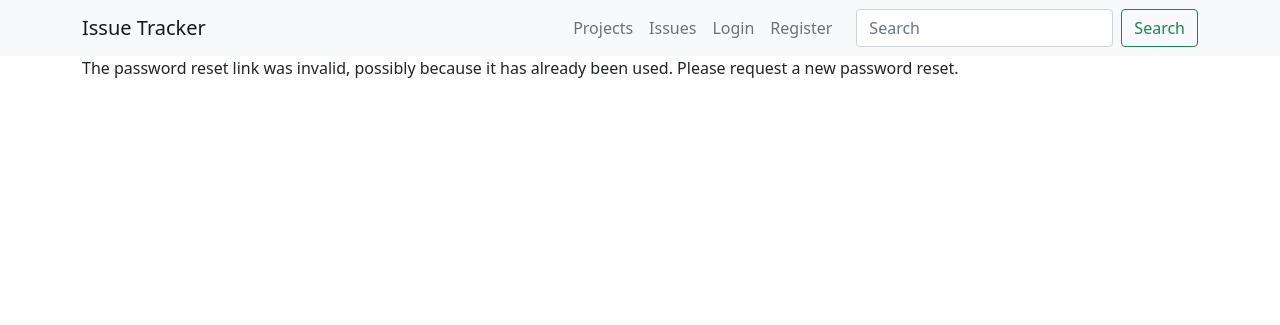
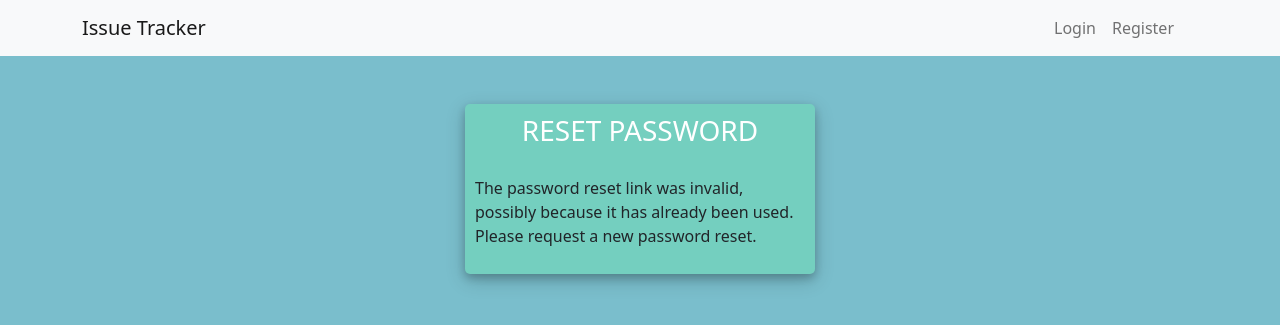
Before and after one commit to lidpwnz/issue_tracker, a Django app: page /reset/1/1/ in a window 1280 px wide. Shown: the top 325 px of the page. Run offline with Django 3.2, Linux system fonts and the light colour scheme; parts of the project's set-up code (start-up, migrations or seed data) failed here and were passed over; some libraries are stand-ins or nearby versions.

Commit message:
Стилизовал страницы связанные со входом

```diff
--- a/accounts/templates/accounts_base.html
+++ b/accounts/templates/accounts_base.html
@@ -14,9 +14,20 @@
 <body class="login_block">
 {% include 'partials/navigation.html' with next_url=next_url %}
 <div class="mt-5">
-    {% block content %}
+    <div class="d-flex justify-content-center h-100">
+        <div class="user_card">
+            <div class="d-flex justify-content-center">
+                {% block title %}
 
-    {% endblock %}
+                {% endblock %}
+            </div>
+            <div class="d-flex justify-content-center form_container">
+                {% block content %}
+
+                {% endblock %}
+            </div>
+        </div>
+    </div>
 </div>
 </body>
 </html>
--- a/accounts/templates/registration/password_reset_confirm.html
+++ b/accounts/templates/registration/password_reset_confirm.html
@@ -1,29 +1,50 @@
-{% extends "base.html" %}
+{% extends "accounts_base.html" %}
 {% load i18n static %}
 
-
+{% block title %}
+    <h3 id="form-title" class="text-uppercase">{% translate 'reset password' %}</h3>
+{% endblock %}
 {% block content %}
 
     {% if validlink %}
 
-<p>{% translate "Please enter your new password twice so we can verify you typed it in correctly." %}</p>
+        <div class="d-flex flex-column align-items-center justify-content-center">
+            <p class="text-center">{% translate "Please enter your new password twice so we can verify you typed it in correctly." %}</p>
 
-<form method="post">{% csrf_token %}
-<fieldset class="module aligned">
+            <form method="post">
+                {% csrf_token %}
+                <fieldset class="module aligned d-flex align-items-center justify-content-center flex-column">
                     <input class="hidden" autocomplete="username" value="{{ form.user.get_username }}">
-    <div class="form-row field-password1">
                     {{ form.new_password1.errors }}
-        <label for="id_new_password1">{% translate 'New password:' %}</label>
-        {{ form.new_password1 }}
+
+                    <div class="input-group mb-3 justify-content-center">
+                        <div class="input-group-append">
+                            <span class="input-group-text"><i class="fas fa-key"></i></span>
                         </div>
-    <div class="form-row field-password2">
+                        <label>
+                            <input type="password" name="{{ form.new_password1.name }}"
+                                   class="form-control" placeholder="{% translate 'New password' %}">
+                        </label>
+                    </div>
                     {{ form.new_password2.errors }}
-        <label for="id_new_password2">{% translate 'Confirm password:' %}</label>
-        {{ form.new_password2 }}
+
+                    <div class="input-group mb-3 justify-content-center">
+                        <div class="input-group-append">
+                            <span class="input-group-text"><i class="fas fa-key"></i></span>
                         </div>
-    <input type="submit" value="{% translate 'Change my password' %}">
+                        <label>
+                            <input id="id_new_password2" type="password" name="{{ form.new_password2.name }}"
+                                   class="form-control" placeholder="{% translate 'Confirm password' %}">
+                        </label>
+                    </div>
+
+                    <div>
+                        <input type="submit" value="{% translate 'Change my password' %}"
+                               class="btn btn-success w-100">
+                    </div>
                 </fieldset>
             </form>
+        </div>
 
     {% else %}
 
--- a/accounts/templates/user/change_password.html
+++ b/accounts/templates/user/change_password.html
@@ -2,6 +2,7 @@
 
 {% block content %}
     <div class="container">
+        {% include 'partials/back_button.html' %}
         <form action="{% url 'acc:change_password' user_obj.pk %}" method="post">
             {% include 'partials/form.html' %}
         </form>
--- a/accounts/templates/user/detail.html
+++ b/accounts/templates/user/detail.html
@@ -4,10 +4,10 @@
     <div class="row">
         <div class="col-3 mt-2">
             {% if user_obj.profile.avatar %}
-                <img class="avatar w-100" src="{{ user_obj.profile.avatar.url }}"  height="250" alt="user picture">
+                <img class="avatar w-100" src="{{ user_obj.profile.avatar.url }}" height="250" alt="user picture">
             {% endif %}
             <a class="btn btn-primary w-100" href="{% url 'acc:user_update' user_obj.pk %}">Edit</a>
-
+            <a class="btn btn-primary w-100 mt-2" href="{% url 'acc:change_password' user_obj.pk %}">Change Password</a>
         </div>
         <div class="col-9">
             <h1>{{ user_obj.username }}'s page</h1>
--- a/accounts/templates/user/update.html
+++ b/accounts/templates/user/update.html
@@ -1,9 +1,7 @@
 {% extends 'base.html' %}
 
 {% block content %}
-    <a href="{{ request.META.HTTP_REFERER }}">Back</a>
-    <a href="{% url 'acc:change_password' user_obj.pk %}">Change password</a>
-
+    <div class="mt-3">{% include 'partials/back_button.html' %}</div>
     <h1>Update profile</h1>
     <form action="{% url 'acc:user_update' user_obj.pk %}" method="post" enctype="multipart/form-data">
         {% csrf_token %}
--- /dev/null
+++ b/templates/partials/back_button.html
@@ -0,0 +1,3 @@
+<a href="{% if back_url %}{{ back_url }}{% else %}{% url 'acc:profile' user_obj.pk %}{% endif %}" class="btn btn-warning mb-3">
+    <i class="fas fa-arrow-circle-left"></i> {{ btn_text | default:'Back' }}
+</a>
--- a/templates/partials/navigation.html
+++ b/templates/partials/navigation.html
@@ -19,12 +19,14 @@
                     </li>
                 {% endif %}
 
+                {% if user.is_authenticated %}
                     <li class="nav-item">
                         <a class="nav-link" href="{% url 'projects:projects_list' %}">Projects</a>
                     </li>
                     <li class="nav-item">
                         <a class="nav-link" aria-current="page" href="{% url 'issues:issues_list' %}">Issues</a>
                     </li>
+                {% endif %}
                 {% if request.user.is_authenticated %}
                     <li class="nav-item">
                         <a class="nav-link" aria-current="page" href="{% url 'acc:logout' %}"
@@ -47,7 +49,9 @@
                     <a class="nav-link" aria-current="page" href="{% url 'issues:issues_list' %}"></a>
                 </li>
             </ul>
+            {% if user.is_authenticated %}
                 {% include 'partials/search.html' %}
+            {% endif %}
         </div>
     </div>
 </nav>
```
Also changed, not shown: accounts/templates/registration/login.html (+4 -10 lines), accounts/templates/registration/password_reset_complete.html (+8 -4 lines), accounts/templates/registration/password_reset_done.html (+10 -3 lines), accounts/templates/registration/password_reset_form.html (+26 -13 lines), accounts/templates/registration/registration.html (+7 -12 lines), accounts/views.py (+4 -4 lines). Lines whose indentation alone changed are shown as unchanged.
